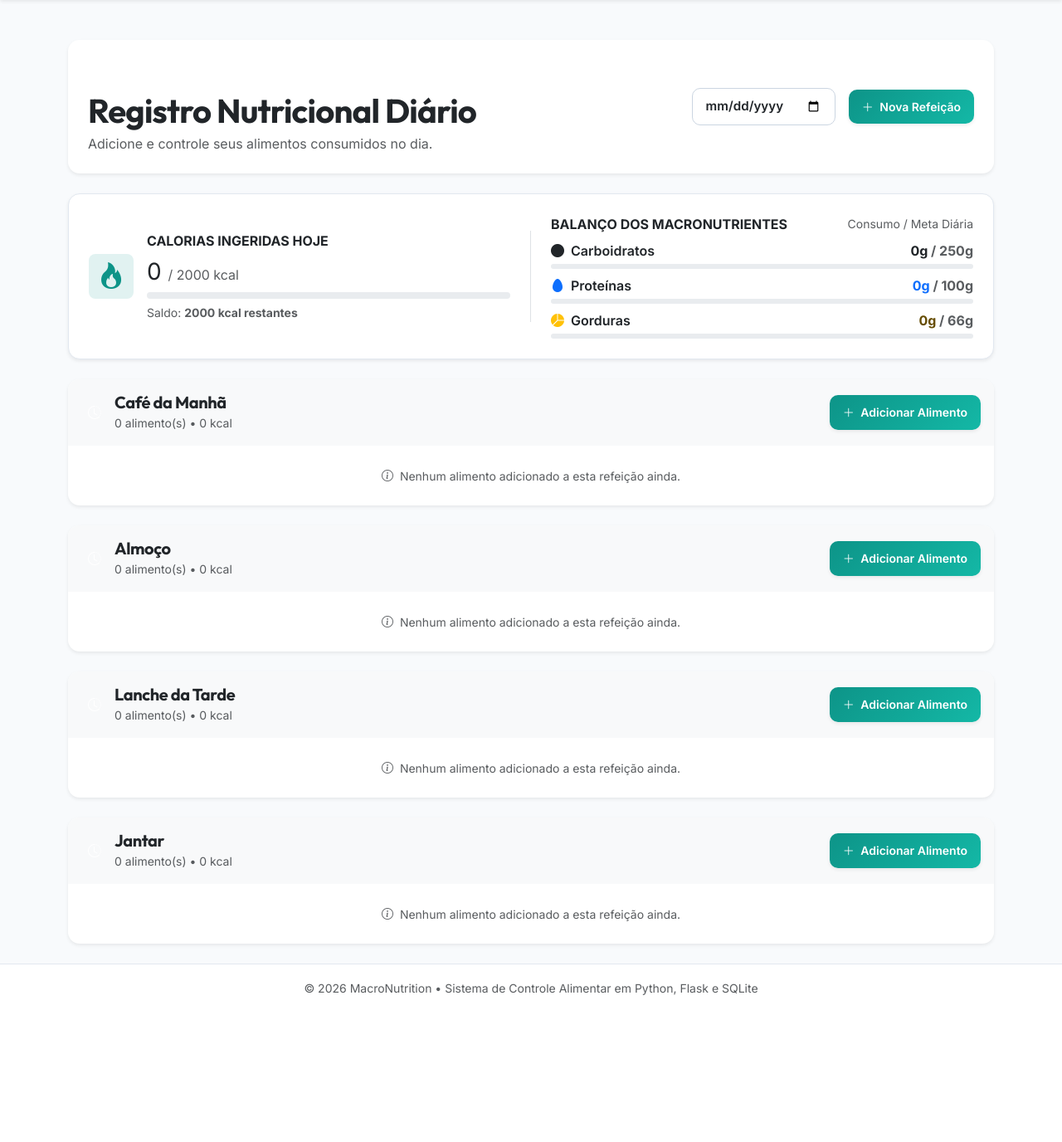
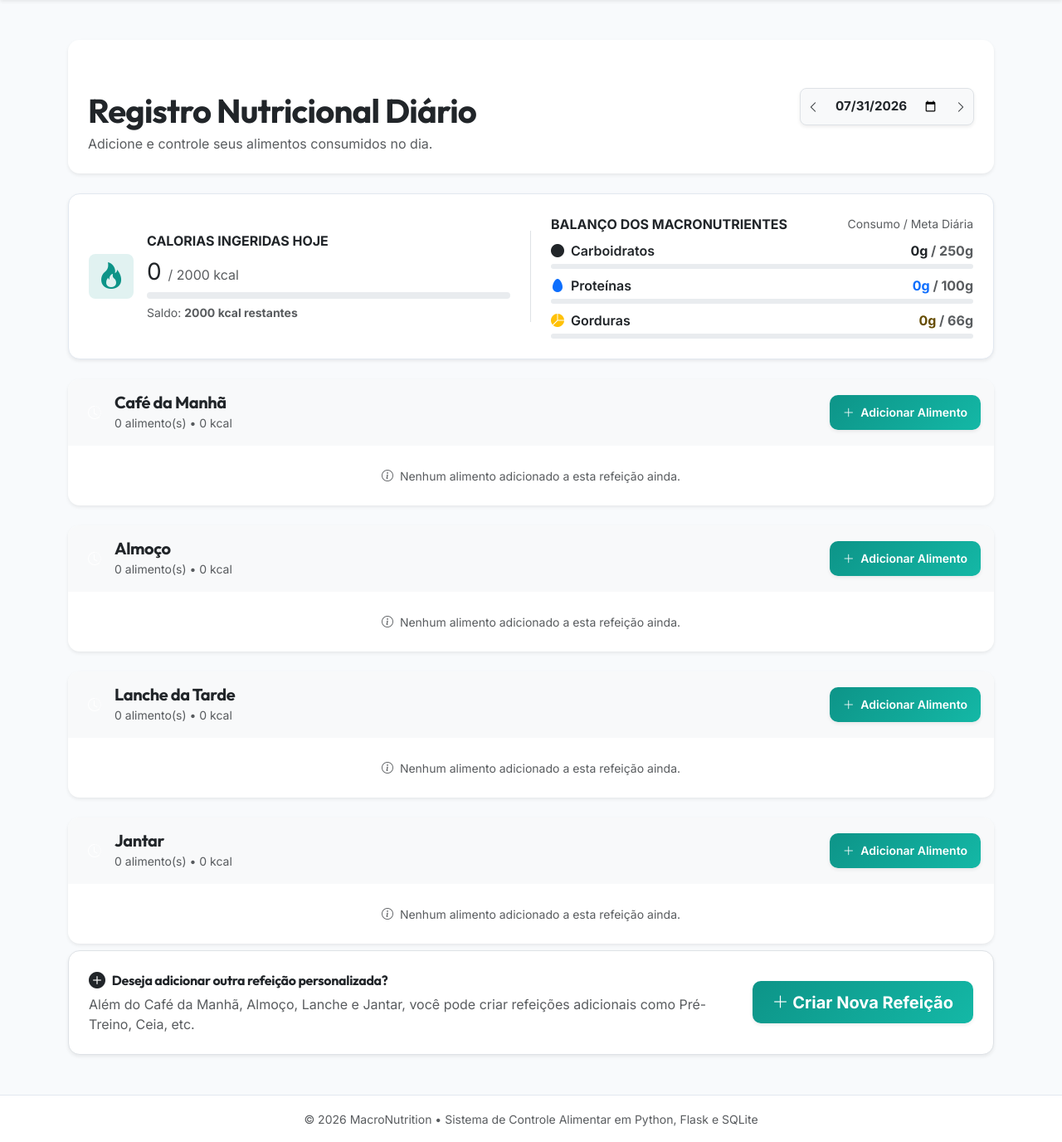
Before and after one commit to Owvan/MacroNutrition, a Flask app: page /dieta in a window 1280 px wide. Shown: the part 76-1452 px from the top of the page at 83% size. Before the commit the page ends 1275 px from the top, so only its background shows below. Run offline with Flask 3, Linux system fonts and the light colour scheme; the visitor is signed in with stand-in values (Sample User, id 1); data comes from the database, SQL or seed files in the repository; data that the repository does not hold is empty.

Commit message:
feat: adiciona navegador de datas (anterior/proximo/picker) e move botao de nova refeicao para o final da pagina de dieta

```diff
--- a/app/routes/main_routes.py
+++ b/app/routes/main_routes.py
@@ -1,4 +1,6 @@
+import datetime
 from flask import Blueprint, render_template, request, redirect, url_for, flash, session, jsonify
+
 from app.routes.auth_routes import login_required
 from app.services.bmr_services import calculate_bmr_and_tdee, save_bmr_record, get_latest_user_bmr
 from app.services.macro_services import (
@@ -292,10 +294,29 @@ def save_macros():
 @login_required
 def diet():
     user_id = session.get('user_id')
-    meal_date = request.args.get('date', get_today_date_str())
+    date_param = request.args.get('date', get_today_date_str())
 
-    diet_data = get_daily_diet_summary(user_id, meal_date)
-    return render_template('diet.html', diet=diet_data, current_date=meal_date)
+    try:
+        dt = datetime.datetime.strptime(date_param, "%Y-%m-%d").date()
+    except ValueError:
+        dt = datetime.date.today()
+        date_param = dt.strftime("%Y-%m-%d")
+
+    prev_date = (dt - datetime.timedelta(days=1)).strftime("%Y-%m-%d")
+    next_date = (dt + datetime.timedelta(days=1)).strftime("%Y-%m-%d")
+    today_str = get_today_date_str()
+    is_today = (date_param == today_str)
+
+    diet_data = get_daily_diet_summary(user_id, date_param)
+    return render_template(
+        'diet.html',
+        diet=diet_data,
+        current_date=date_param,
+        prev_date=prev_date,
+        next_date=next_date,
+        is_today=is_today
+    )
+
 
 
 @main.route('/dieta/adicionar-refeicao', methods=['POST'])
--- a/app/templates/diet.html
+++ b/app/templates/diet.html
@@ -15,13 +15,31 @@
                     <h1 class="fw-extrabold text-dark mb-1">Registro Nutricional Diário</h1>
                     <p class="text-muted mb-0">Adicione e controle seus alimentos consumidos no dia.</p>
                 </div>
-                <div class="mt-3 mt-md-0 d-flex flex-wrap align-items-center gap-2">
-                    <form method="GET" action="{{ url_for('main.diet') }}" class="d-flex align-items-center me-2">
-                        <input type="date" name="date" class="form-control form-control-sm fw-semibold border-teal px-3" value="{{ meal_date }}" onchange="this.form.submit();">
-                    </form>
-                    <button type="button" class="btn btn-teal btn-sm px-3 shadow-sm" data-bs-toggle="modal" data-bs-target="#addMealModal">
-                        <i class="bi bi-plus-lg me-1"></i> Nova Refeição
-                    </button>
+
+                <!-- Seletor e Navegador de Data (Dia Anterior, Data Específica, Dia Seguinte) -->
+                <div class="mt-3 mt-md-0 d-flex align-items-center gap-2 flex-wrap">
+                    <div class="d-flex align-items-center bg-light p-1.5 rounded-3 border shadow-sm">
+                        <!-- Botão Dia Anterior -->
+                        <a href="{{ url_for('main.diet', date=prev_date) }}" class="btn btn-sm btn-white text-dark shadow-xs border-0 px-2.5 py-1.5 rounded-2" title="Dia Anterior ({{ prev_date }})">
+                            <i class="bi bi-chevron-left"></i>
+                        </a>
+
+                        <!-- Form com Input Date -->
+                        <form method="GET" action="{{ url_for('main.diet') }}" class="d-flex align-items-center mx-1">
+                            <input type="date" name="date" class="form-control form-control-sm fw-bold text-dark border-0 bg-transparent px-2" value="{{ current_date }}" onchange="this.form.submit();" style="width: 140px; cursor: pointer;">
+                        </form>
+
+                        <!-- Botão Dia Seguinte -->
+                        <a href="{{ url_for('main.diet', date=next_date) }}" class="btn btn-sm btn-white text-dark shadow-xs border-0 px-2.5 py-1.5 rounded-2" title="Dia Seguinte ({{ next_date }})">
+                            <i class="bi bi-chevron-right"></i>
+                        </a>
+                    </div>
+
+                    {% if not is_today %}
+                        <a href="{{ url_for('main.diet') }}" class="btn btn-outline-teal btn-sm fw-semibold px-3 py-2" title="Voltar para Hoje">
+                            <i class="bi bi-calendar-event me-1"></i> Hoje
+                        </a>
+                    {% endif %}
                 </div>
             </div>
         </div>
@@ -265,6 +283,23 @@
             </div>
         {% endif %}
     </div>
+
+    <!-- Seção no Final da Página: Botão para Criar Nova Refeição -->
+    <div class="col-12 text-center mt-2 mb-4">
+        <div class="card card-custom p-4 bg-white border shadow-sm">
+            <div class="d-flex flex-column flex-sm-row align-items-center justify-content-between gap-3">
+                <div class="text-start">
+                    <h6 class="fw-bold text-dark mb-1 d-flex align-items-center">
+                        <i class="bi bi-plus-circle-fill text-teal me-2 fs-5"></i> Deseja adicionar outra refeição personalizada?
+                    </h6>
+                    <p class="text-muted fs-7 mb-0">Além do Café da Manhã, Almoço, Lanche e Jantar, você pode criar refeições adicionais como Pré-Treino, Ceia, etc.</p>
+                </div>
+                <button type="button" class="btn btn-teal btn-lg px-4 py-2.5 fw-bold shadow-sm flex-shrink-0" data-bs-toggle="modal" data-bs-target="#addMealModal">
+                    <i class="bi bi-plus-lg me-1.5"></i> Criar Nova Refeição
+                </button>
+            </div>
+        </div>
+    </div>
 </div>
 
 <!-- Modal 1: Adicionar Nova Refeição Personalizada -->
@@ -278,7 +313,7 @@
                 <button type="button" class="btn-close btn-close-white" data-bs-dismiss="modal" aria-label="Fechar"></button>
             </div>
             <form method="POST" action="{{ url_for('main.add_meal') }}">
-                <input type="hidden" name="meal_date" value="{{ meal_date }}">
+                <input type="hidden" name="meal_date" value="{{ current_date }}">
                 <div class="modal-body p-4">
                     <div class="mb-3">
                         <label for="meal_name" class="form-label fw-semibold">Nome da Refeição</label>
@@ -309,7 +344,7 @@
             <form method="POST" action="{{ url_for('main.add_food') }}">
                 <input type="hidden" name="meal_id" id="modal_food_meal_id" value="">
                 <input type="hidden" name="taco_food_id" id="modal_taco_food_id" value="">
-                <input type="hidden" name="meal_date" value="{{ meal_date }}">
+                <input type="hidden" name="meal_date" value="{{ current_date }}">
 
                 <div class="modal-body p-4">
                     <!-- Nav Tabs: Busca Tabela vs Código de Barras / Customizado -->
```
